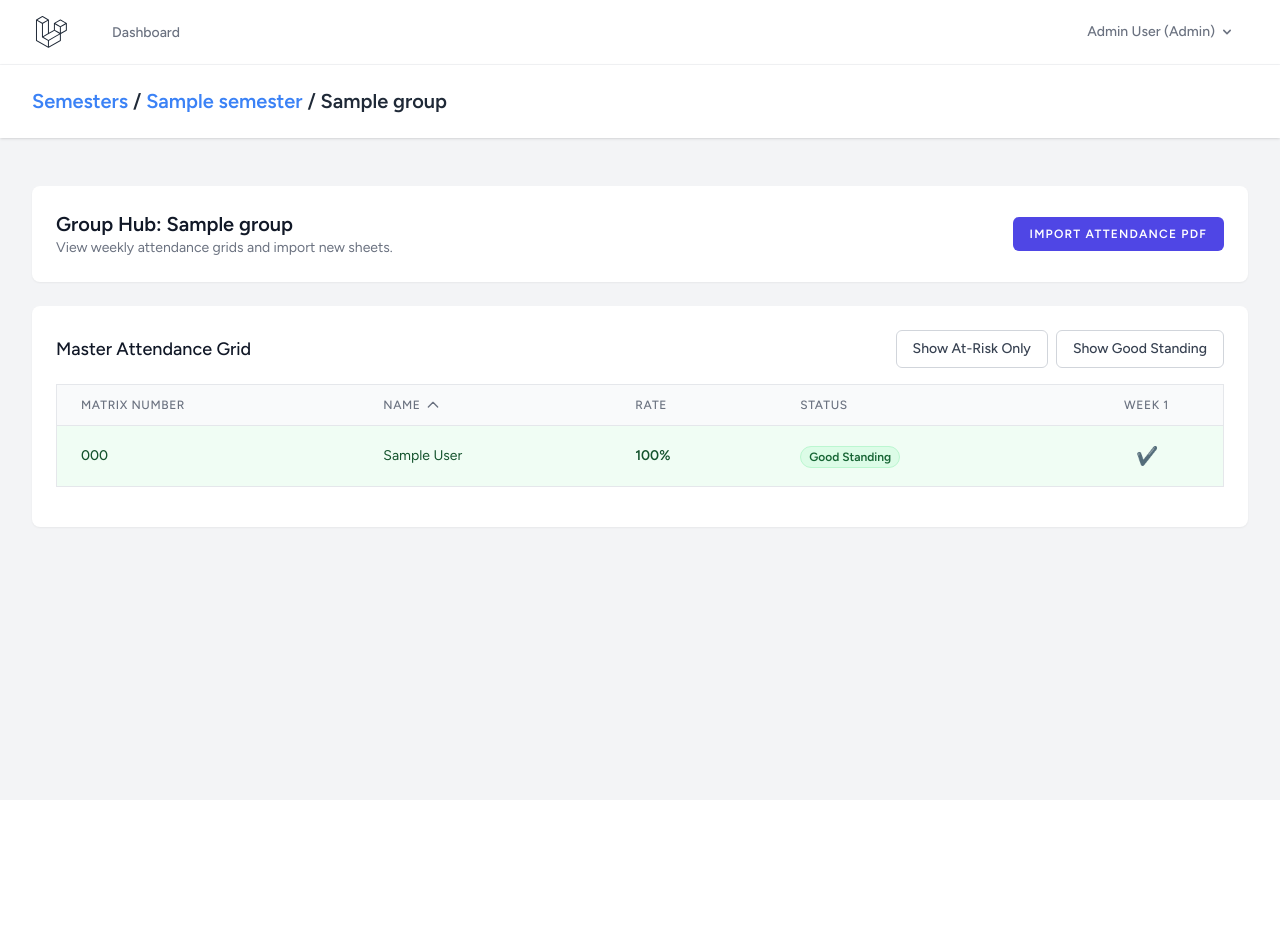
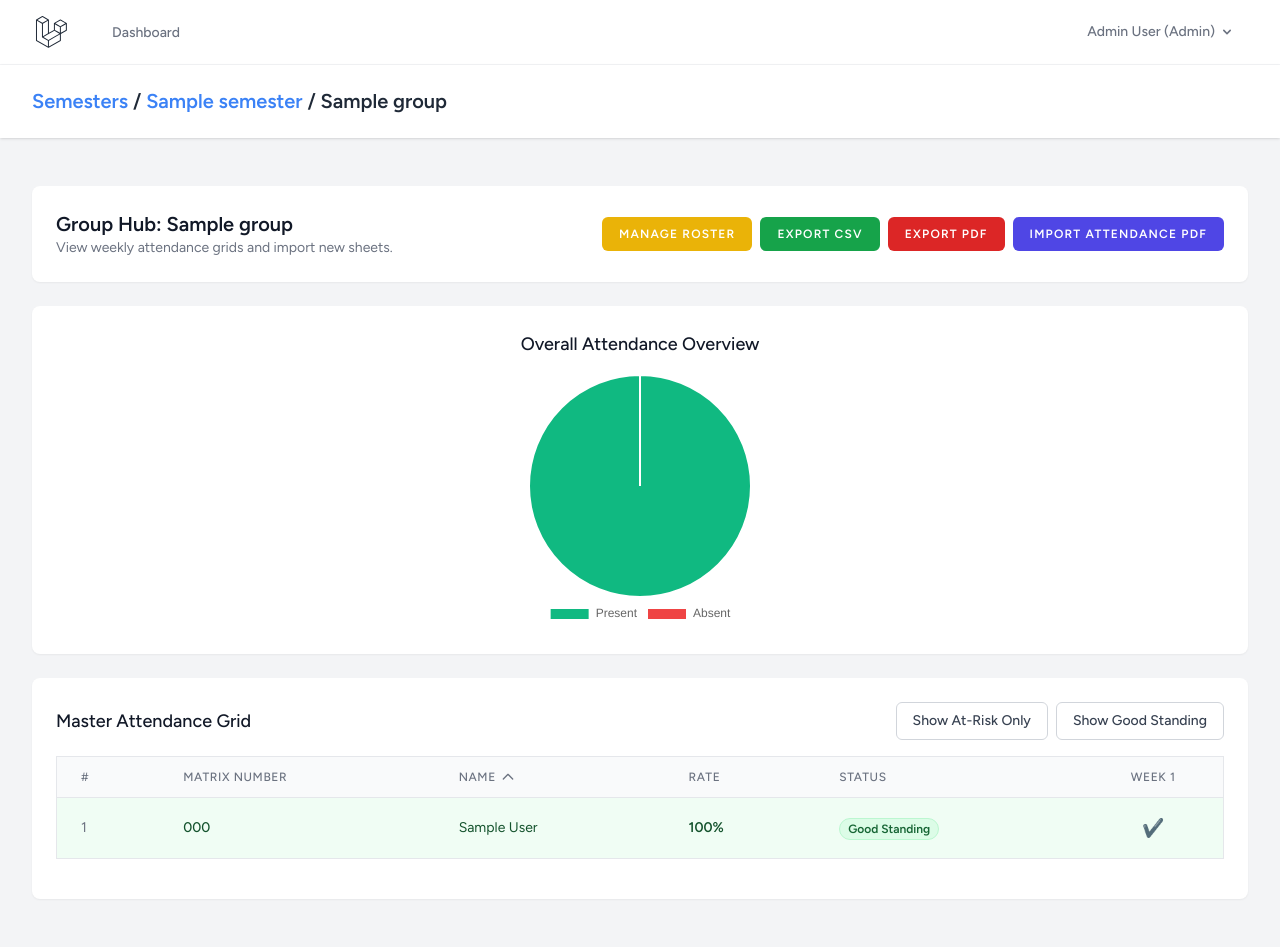
Before and after one commit to omengbig/lab_demo, a Laravel app: page /groups/1 in a window 1280 px wide. Before the commit the page ends 529 px from the top, so only its background shows below. Run offline with Laravel 12, Linux system fonts and the light colour scheme; a user stored in the database is signed in; data comes from the database, SQL or seed files in the repository; tables that the repository leaves empty hold one stand-in row (values such as "Sample post"); style sheets or scripts are compiled from the project's sources.

Commit message:
feat: add attendance import, group management, and document generation features

```diff
--- a/app/Http/Controllers/GroupController.php
+++ b/app/Http/Controllers/GroupController.php
@@ -11,8 +11,8 @@ class GroupController extends Controller
     public function store(Request $request, Semester $semester)
     {
         $request->validate(['name' => 'required|string|max:255']);
-        $semester->groups()->create($request->only('name'));
-        return redirect()->route('semesters.show', $semester)->with('success', 'Group created successfully.');
+        $group = $semester->groups()->create($request->only('name'));
+        return redirect()->route('groups.show', $group)->with('success', 'Group created successfully! You can now import your Master Roster here.');
     }
 
     public function show(Group $group, Request $request)
@@ -44,6 +44,31 @@ class GroupController extends Controller
             $students = $students->filter(fn($student) => !$student->is_at_risk);
         }
 
-        return view('groups.show', compact('group', 'sessions', 'students'));
+        // Chart Data Calculation
+        $totalSessions = $sessions->count();
+        $totalStudentsForChart = $group->students->count();
+        $totalPossible = $totalSessions * $totalStudentsForChart;
+
+        $totalPresent = $group->students->sum(function($student) {
+            return $student->attendances->whereIn('status', ['present', 'late'])->count();
+        });
+        $totalAbsent = $totalPossible > 0 ? ($totalPossible - $totalPresent) : 0;
+
+        return view('groups.show', compact('group', 'sessions', 'students', 'totalPresent', 'totalAbsent'));
+    }
+
+    public function update(Group $group, Request $request)
+    {
+        abort_if($group->semester->user_id !== $request->user()->id, 403);
+        $request->validate(['name' => 'required|string|max:255']);
+        $group->update($request->only('name'));
+        return back()->with('success', 'Group name updated successfully.');
+    }
+
+    public function destroy(Group $group, Request $request)
+    {
+        abort_if($group->semester->user_id !== $request->user()->id, 403);
+        $group->delete();
+        return back()->with('success', 'Group deleted successfully.');
     }
 }
--- a/app/Models/Attendance.php
+++ b/app/Models/Attendance.php
@@ -10,7 +10,7 @@ class Attendance extends Model
     /** @use HasFactory<\Database\Factories\AttendanceFactory> */
     use HasFactory;
 
-    protected $fillable = ['student_id', 'attendance_session_id', 'status'];
+    protected $fillable = ['student_id', 'attendance_session_id', 'status', 'reason'];
 
     public function student()
     {
--- a/composer.json
+++ b/composer.json
@@ -7,8 +7,11 @@
     "license": "MIT",
     "require": {
         "php": "^8.2",
+        "barryvdh/laravel-dompdf": "^3.1",
         "laravel/framework": "^12.0",
         "laravel/tinker": "^2.10.1",
+        "maatwebsite/excel": "^1.1",
+        "phpoffice/phpword": "^1.3",
         "smalot/pdfparser": "^2.12"
     },
     "require-dev": {
--- a/resources/views/groups/show.blade.php
+++ b/resources/views/groups/show.blade.php
@@ -21,12 +21,57 @@
                     <h3 class="text-xl font-bold text-gray-900">Group Hub: {{ $group->name }}</h3>
                     <p class="text-sm text-gray-500">View weekly attendance grids and import new sheets.</p>
                 </div>
-                <div>
+                <div class="flex space-x-2">
+                    <a href="{{ route('groups.roster', $group) }}" class="inline-flex items-center px-4 py-2 bg-yellow-500 border border-transparent rounded-md font-semibold text-xs text-white uppercase tracking-widest hover:bg-yellow-600 focus:bg-yellow-600 active:bg-yellow-900 focus:outline-none focus:ring-2 focus:ring-yellow-500 focus:ring-offset-2 transition ease-in-out duration-150" title="Manage Name List">
+                        Manage Roster
+                    </a>
+                    <a href="{{ route('groups.export.excel', $group) }}" class="inline-flex items-center px-4 py-2 bg-green-600 border border-transparent rounded-md font-semibold text-xs text-white uppercase tracking-widest hover:bg-green-700 focus:bg-green-700 active:bg-green-900 focus:outline-none focus:ring-2 focus:ring-green-500 focus:ring-offset-2 transition ease-in-out duration-150" title="Export Excel">
+                        Export CSV
+                    </a>
+                    <a href="{{ route('groups.export.pdf', $group) }}" class="inline-flex items-center px-4 py-2 bg-red-600 border border-transparent rounded-md font-semibold text-xs text-white uppercase tracking-widest hover:bg-red-700 focus:bg-red-700 active:bg-red-900 focus:outline-none focus:ring-2 focus:ring-red-500 focus:ring-offset-2 transition ease-in-out duration-150" title="Export PDF">
+                        Export PDF
+                    </a>
                     <a href="{{ route('groups.import', $group) }}" class="inline-flex items-center px-4 py-2 bg-indigo-600 border border-transparent rounded-md font-semibold text-xs text-white uppercase tracking-widest hover:bg-indigo-700 focus:bg-indigo-700 active:bg-indigo-900 focus:outline-none focus:ring-2 focus:ring-indigo-500 focus:ring-offset-2 transition ease-in-out duration-150">
                         Import Attendance PDF
                     </a>
                 </div>
             </div>
+
+            <!-- Analytics Chart -->
+            @if($totalPresent > 0 || $totalAbsent > 0)
+            <div class="bg-white overflow-hidden shadow-sm sm:rounded-lg mb-6">
+                <div class="p-6 text-gray-900 flex flex-col items-center">
+                    <h3 class="text-lg font-medium mb-4">Overall Attendance Overview</h3>
+                    <div class="w-64 h-64">
+                        <canvas id="attendanceChart"></canvas>
+                    </div>
+                </div>
+            </div>
+
+            <script src="https://cdn.jsdelivr.net/npm/chart.js"></script>
+            <script>
+                document.addEventListener('DOMContentLoaded', function() {
+                    var ctx = document.getElementById('attendanceChart').getContext('2d');
+                    new Chart(ctx, {
+                        type: 'pie',
+                        data: {
+                            labels: ['Present', 'Absent'],
+                            datasets: [{
+                                data: [{{ $totalPresent }}, {{ $totalAbsent }}],
+                                backgroundColor: ['#10B981', '#EF4444'],
+                                hoverOffset: 4
+                            }]
+                        },
+                        options: {
+                            responsive: true,
+                            plugins: {
+                                legend: { position: 'bottom' }
+                            }
+                        }
+                    });
+                });
+            </script>
+            @endif
 
             <!-- Master Attendance Grid -->
             <div class="bg-white overflow-hidden shadow-sm sm:rounded-lg">
@@ -51,6 +96,7 @@
                         <table class="min-w-full divide-y divide-gray-200 border">
                             <thead class="bg-gray-50">
                                 <tr>
+                                    <th scope="col" class="px-6 py-3 text-left text-xs font-medium text-gray-500 uppercase tracking-wider">#</th>
                                     <th scope="col" class="px-6 py-3 text-left text-xs font-medium text-gray-500 uppercase tracking-wider">Matrix Number</th>
                                     <th scope="col" class="px-6 py-3 text-left text-xs font-medium text-gray-500 uppercase tracking-wider">
                                         <a href="{{ route('groups.show', ['group' => $group, 'filter' => request('filter'), 'sort' => request('sort') === 'name-asc' ? 'name-desc' : 'name-asc']) }}" class="flex items-center space-x-1 hover:text-gray-900 transition">
@@ -75,6 +121,9 @@
                             <tbody class="bg-white divide-y divide-gray-200">
                                 @forelse($students as $student)
                                     <tr class="{{ $student->is_at_risk ? 'bg-red-50' : 'bg-green-50' }} hover:opacity-90 transition duration-150">
+                                        <td class="px-6 py-4 whitespace-nowrap text-sm text-gray-500">
+                                            {{ $loop->iteration }}
+                                        </td>
                                         <td class="px-6 py-4 whitespace-nowrap text-sm font-medium {{ $student->is_at_risk ? 'text-red-900' : 'text-green-900' }}">
                                             {{ $student->matrix_number }}
                                         </td>
@@ -106,13 +155,20 @@
                                                     <span class="text-green-500 font-bold text-lg" title="Present">✔️</span>
                                                 @else
                                                     <span class="text-red-500 font-bold text-lg" title="Absent">❌</span>
+                                                    <div class="mt-1 flex justify-center">
+                                                        <form action="{{ route('attendances.reason', ['student' => $student->id, 'session' => $session->id]) }}" method="POST" class="flex items-center space-x-1">
+                                                            @csrf
+                                                            <input type="text" name="reason" value="{{ $attendance ? $attendance->reason : '' }}" class="text-xs border-gray-300 rounded w-20 px-1 py-0.5 focus:ring-indigo-500" placeholder="Reason">
+                                                            <button type="submit" class="text-blue-500 hover:text-blue-700 bg-gray-100 border border-gray-200 rounded px-1" title="Save Reason">💾</button>
+                                                        </form>
+                                                    </div>
                                                 @endif
                                             </td>
                                         @endforeach
                                     </tr>
                                 @empty
                                     <tr>
-                                        <td colspan="{{ 4 + $sessions->count() }}" class="px-6 py-12 whitespace-nowrap text-sm text-gray-500 text-center">
+                                        <td colspan="{{ 5 + $sessions->count() }}" class="px-6 py-12 whitespace-nowrap text-sm text-gray-500 text-center">
                                             No attendance data found in this group. Import a PDF to populate the grid.
                                         </td>
                                     </tr>
--- a/routes/web.php
+++ b/routes/web.php
@@ -17,10 +17,20 @@ Route::middleware(['auth', 'verified'])->group(function () {
     Route::get('/semesters/{semester}', [SemesterController::class, 'show'])->name('semesters.show');
 
     Route::post('/semesters/{semester}/groups', [GroupController::class, 'store'])->name('groups.store');
+    Route::put('/groups/{group}', [GroupController::class, 'update'])->name('groups.update');
+    Route::delete('/groups/{group}', [GroupController::class, 'destroy'])->name('groups.destroy');
     Route::get('/groups/{group}', [GroupController::class, 'show'])->name('groups.show');
 
     Route::get('/groups/{group}/import', [AttendanceImportController::class, 'create'])->name('groups.import');
     Route::post('/groups/{group}/import', [AttendanceImportController::class, 'store'])->name('groups.import.store');
+
+    Route::get('/groups/{group}/export/excel', [\App\Http\Controllers\GroupExportController::class, 'excel'])->name('groups.export.excel');
+    Route::get('/groups/{group}/export/pdf', [\App\Http\Controllers\GroupExportController::class, 'pdf'])->name('groups.export.pdf');
+
+    Route::get('/groups/{group}/roster', [\App\Http\Controllers\RosterImportController::class, 'create'])->name('groups.roster');
+    Route::post('/groups/{group}/roster', [\App\Http\Controllers\RosterImportController::class, 'store'])->name('groups.roster.store');
+
+    Route::post('/attendances/{student}/{session}/reason', [\App\Http\Controllers\AttendanceController::class, 'updateReason'])->name('attendances.reason');
 });
 
 Route::middleware('auth')->group(function () {
```
Also changed, not shown: app/Http/Controllers/AttendanceImportController.php (+7 -13 lines), resources/views/semesters/show.blade.php (+22 -7 lines), 1 other file.
